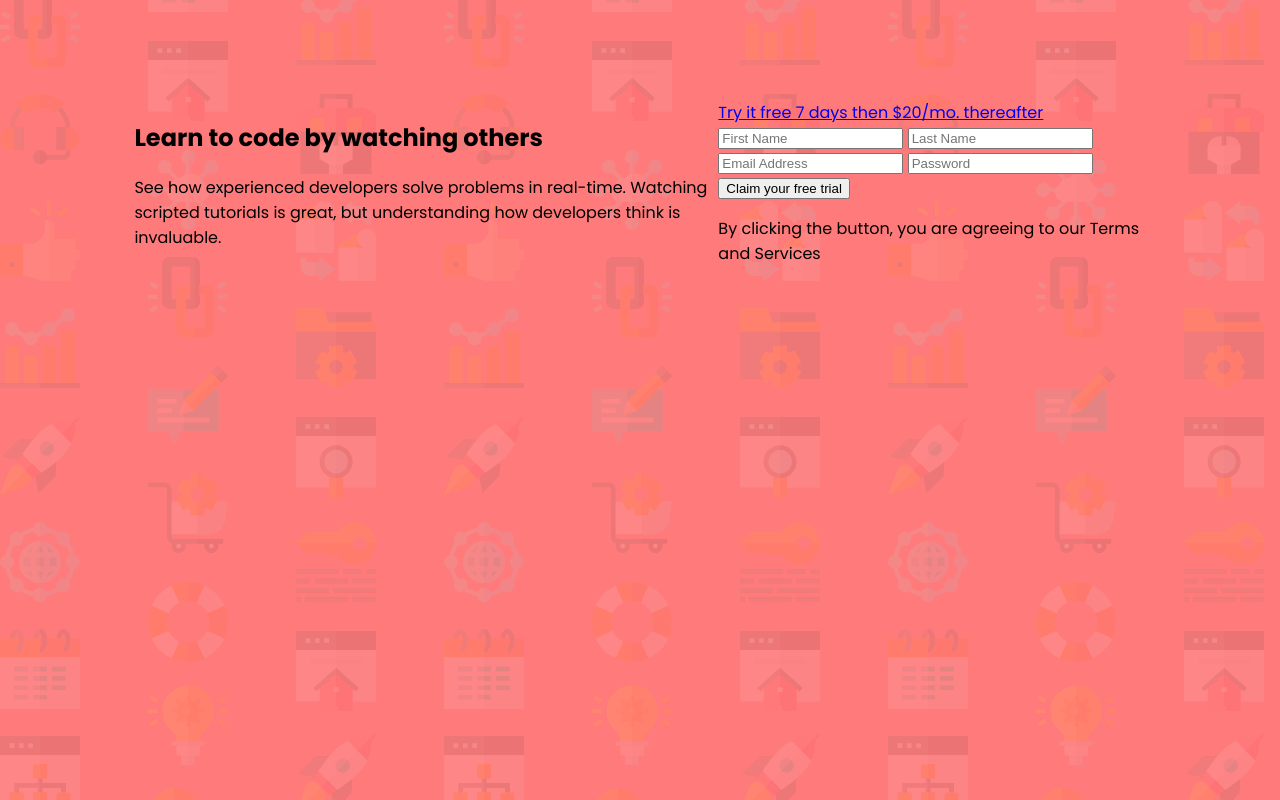
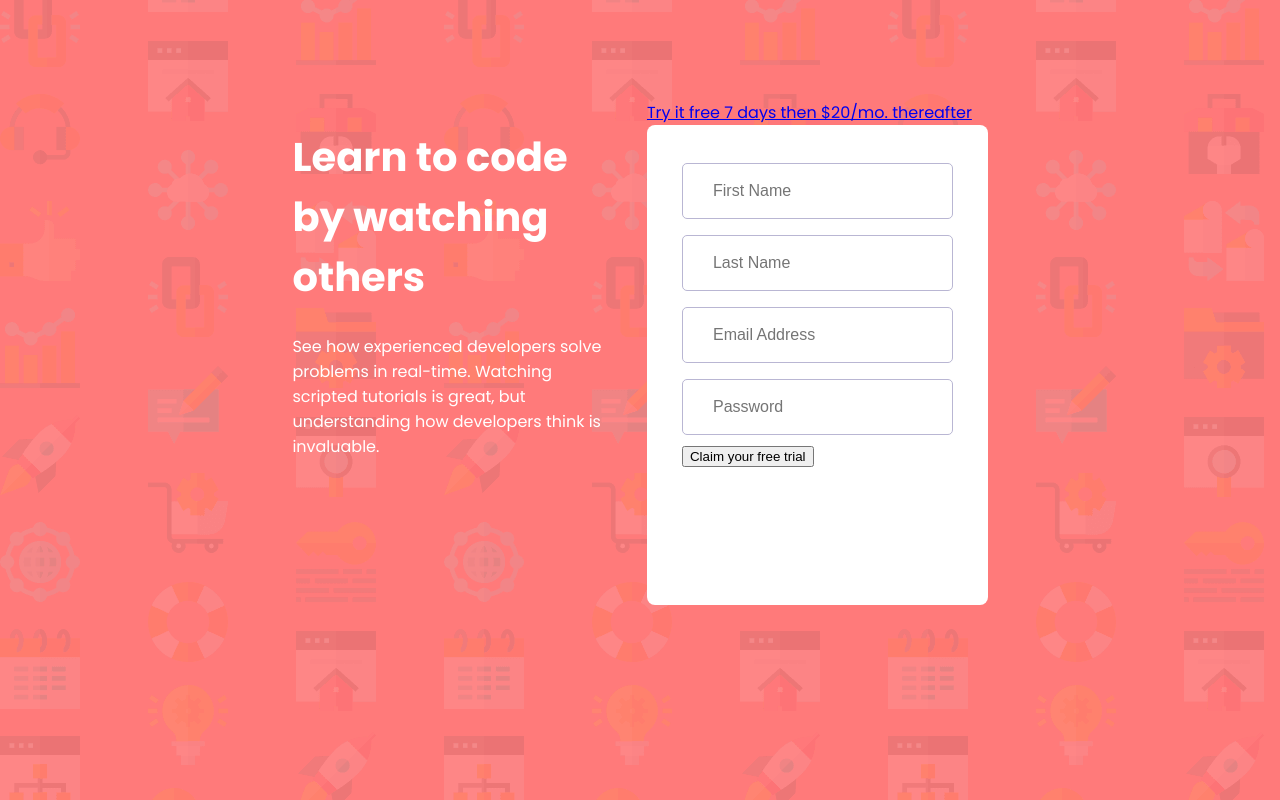
Before and after one commit to alfianardhi/coloring-now, a plain HTML site: page index2.html in a window 1280 px wide. Drawn offline with Linux system fonts and the light colour scheme.

Commit message:
update page

```diff
--- a/index2.html
+++ b/index2.html
@@ -9,11 +9,12 @@
   <body>
     <div class="container">
       <div class="content">
-        <h2>Learn to code by watching others</h2>
+        <h1>Learn to code by watching others</h1>
         <p>See how experienced developers solve problems in real-time. Watching scripted tutorials is great, but understanding how developers think is invaluable.</p>
       </div>
       <div class="login">
         <a href="#">Try it free 7 days then $20/mo. thereafter</a>
+        <div class="form-wrapper">
           <form action="#">
             <input type="text" name="firstname" id="firstname" placeholder="First Name" />
             <input type="text" name="lastname" id="lastname" placeholder="Last Name" />
@@ -24,5 +25,6 @@
           <p>By clicking the button, you are agreeing to our <span>Terms and Services</span></p>
         </div>
       </div>
+    </div>
   </body>
 </html>
--- a/style/main2.scss
+++ b/style/main2.scss
@@ -3,6 +3,7 @@
 /*primary*/
 $red: #ff7a7a;
 $green: #38cc8c;
+$white: #ffffff;
 
 /*Accent*/
 $blue: #6055a5;
@@ -23,9 +24,45 @@ body {
   background-image: url("../images/bg-intro-desktop.png");
 }
 
+h1,
+p {
+  color: $white;
+}
+
+h1 {
+  font-size: 2.5rem;
+}
+
+p {
+  font-size: 1rem;
+}
+
 .container {
-  width: 80%;
+  width: 55%;
   margin: 100px auto;
   display: flex;
   flex-direction: row;
+
+  & .content {
+    padding-right: 35px;
+  }
+
+  & .login {
+    .form-wrapper {
+      background-color: $white;
+      padding: 30px 35px;
+      border-radius: 8px;
+
+      input[type="text"],
+      input[type="password"] {
+        font-size: 1rem;
+        width: 100%;
+        padding: 18px 30px;
+        margin: 8px 0;
+        box-sizing: border-box;
+        border: 1px solid $grayish-blue;
+        border-radius: 5px;
+      }
+    }
+  }
 }
```
Also changed, not shown: css/main2.css, 1 other file. Lines whose indentation alone changed are shown as unchanged.
